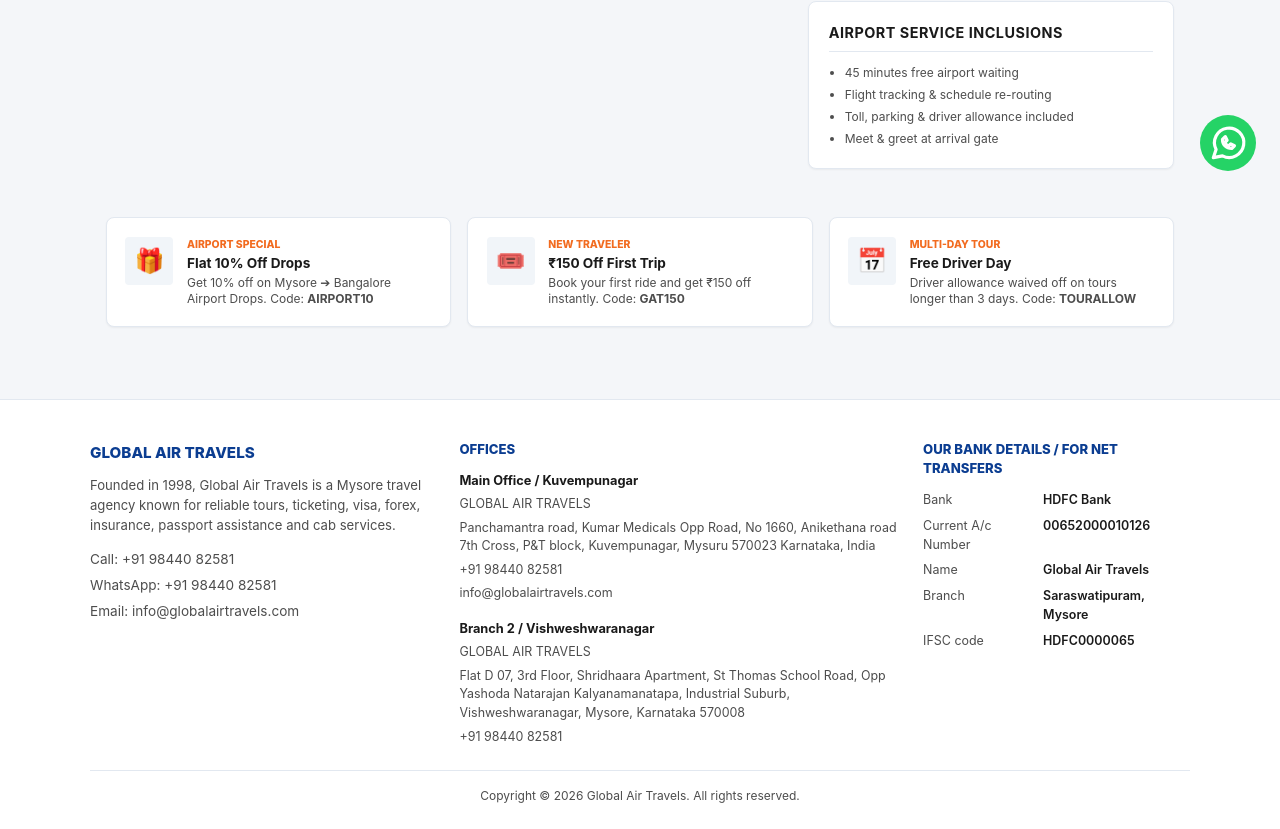
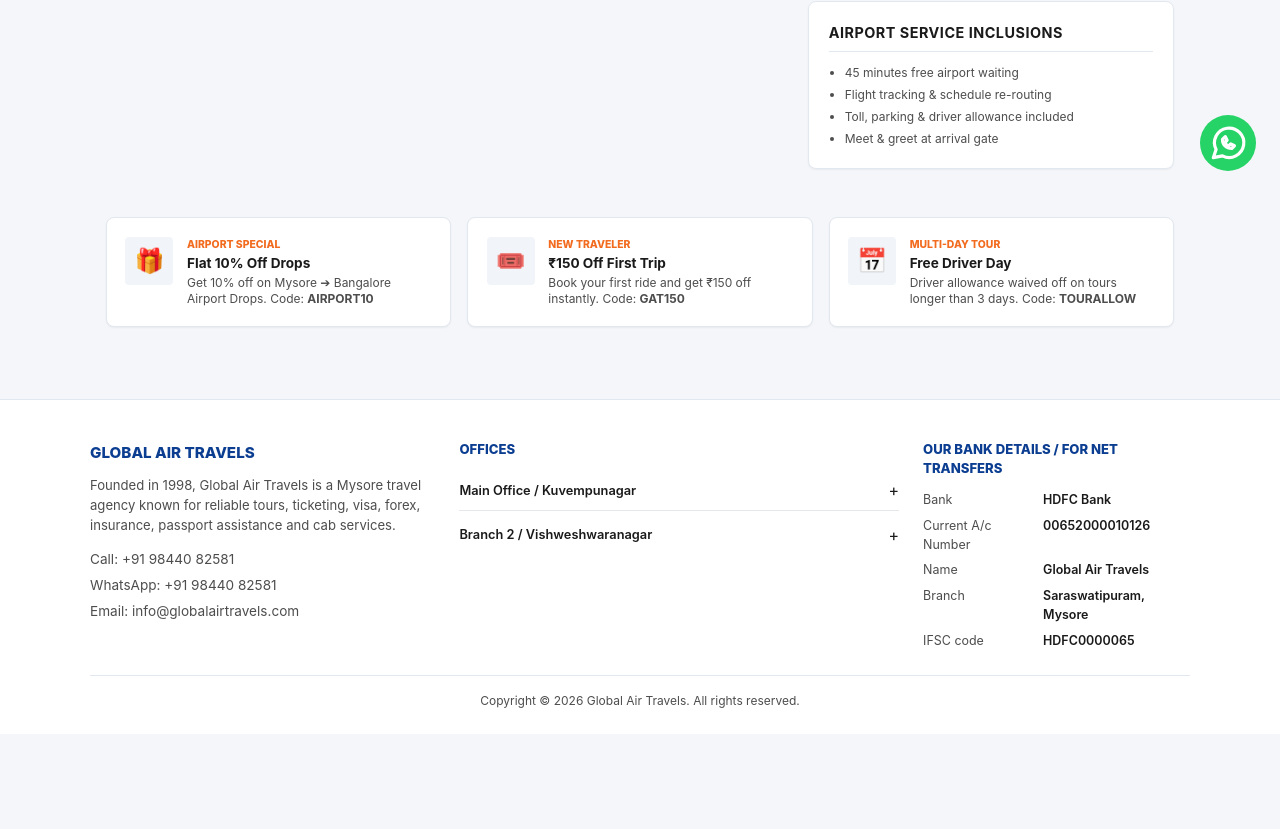
Before and after one commit to globalairtravels/cabs-website, a Next.js app: page / in a window 1280 px wide. Shown: the part 605-1434 px from the top of the page. After the commit the page ends 1339 px from the top, so only its background shows below. Built offline with nearby package versions, Linux system fonts and the light colour scheme.

Commit message:
minor UI improvements

```diff
--- a/src/app/globals.css
+++ b/src/app/globals.css
@@ -1488,7 +1488,52 @@
 
 .footer-office-list {
   display: grid;
-  gap: 1rem;
+  gap: 0.3rem;
+}
+
+.footer-office {
+  border-bottom: 1px solid var(--border-light, #e5e7eb);
+}
+
+.footer-office:last-child {
+  border-bottom: none;
+}
+
+.footer-office-summary {
+  list-style: none;
+  cursor: pointer;
+  padding: 0.45rem 0;
+  font-size: 0.8rem;
+  font-weight: 600;
+  color: var(--text-dark);
+  display: flex;
+  align-items: center;
+  justify-content: space-between;
+  gap: 0.5rem;
+}
+
+.footer-office-summary::-webkit-details-marker {
+  display: none;
+}
+
+.footer-office-summary::after {
+  content: "+";
+  font-size: 1rem;
+  font-weight: 400;
+  color: var(--text-light);
+  transition: transform 0.15s ease;
+}
+
+.footer-office[open] > .footer-office-summary::after {
+  content: "−";
+}
+
+.footer-office[open] > .footer-office-summary {
+  color: var(--primary-navy);
+}
+
+.footer-office .footer-address {
+  padding: 0 0 0.6rem;
 }
 
 .footer-link {
--- a/src/app/page.js
+++ b/src/app/page.js
@@ -1385,8 +1385,9 @@
               <h2 className="footer-heading">Offices</h2>
               <div className="footer-office-list">
                 {siteConfig.footer.offices.map((office) => (
-                  <address key={office.title} className="footer-address">
-                    <strong>{office.title}</strong>
+                  <details key={office.title} className="footer-office">
+                    <summary className="footer-office-summary">{office.title}</summary>
+                    <address className="footer-address">
                       <span>{office.name}</span>
                       <span>{office.address}</span>
                       <a href={`tel:${office.phone}`} className="footer-link">{office.phoneDisplay}</a>
@@ -1394,6 +1395,7 @@
                         <a href={`mailto:${office.email}`} className="footer-link">{office.email}</a>
                       )}
                     </address>
+                  </details>
                 ))}
               </div>
             </div>
```
Lines whose indentation alone changed are shown as unchanged.
